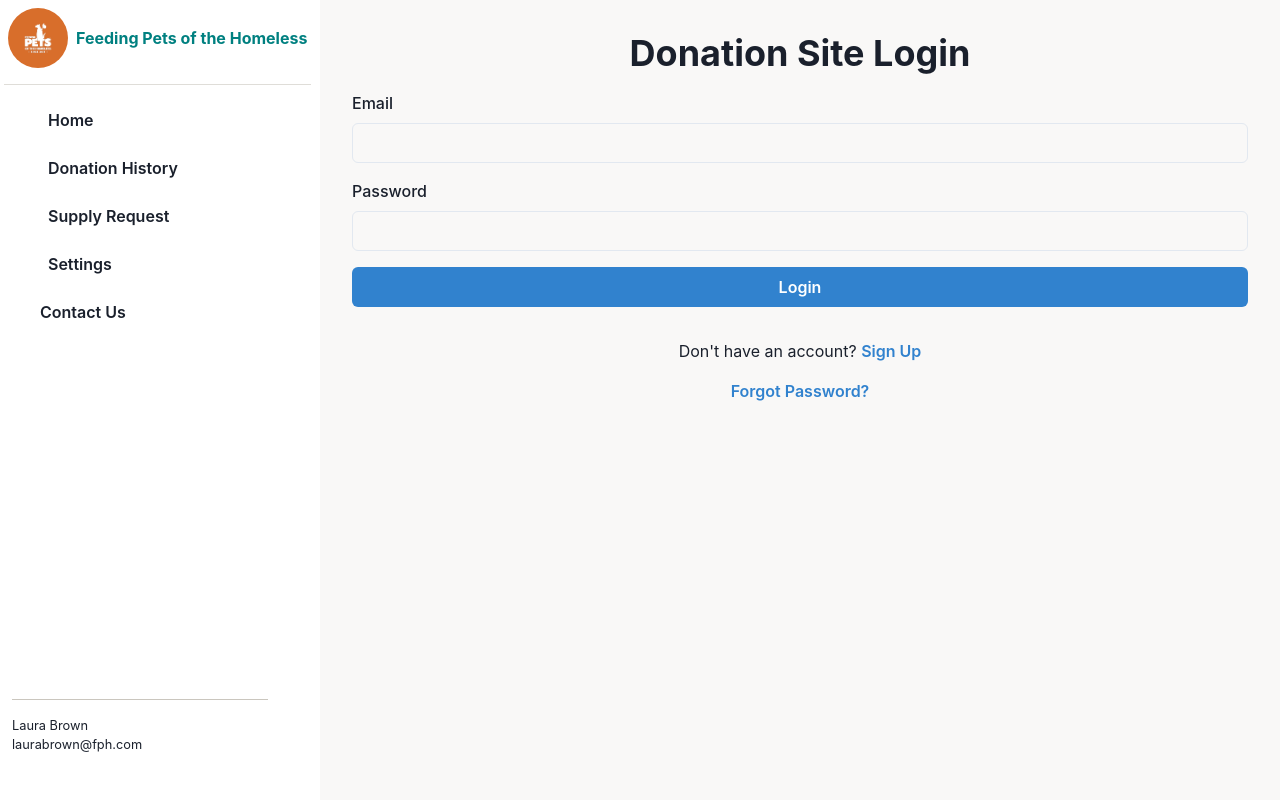
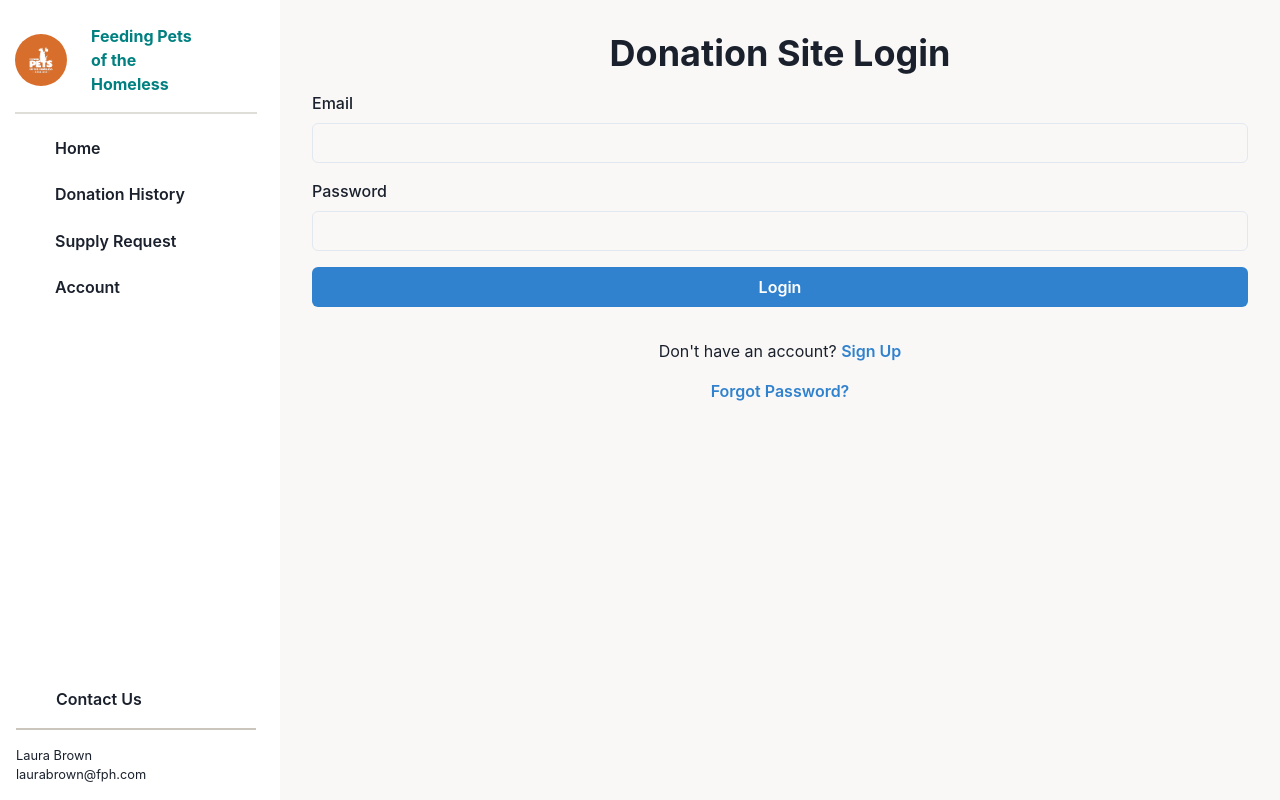
Before and after one commit to ctc-uci/fph-frontend, a React (Vite) app: page /LoginBusiness in a window 1280 px wide. Built offline with nearby package versions, Linux system fonts and the light colour scheme; no server answers; some icons are missing.

Commit message:
89 sidebar submit donation (#95)
* added spacing next to contact us

* Rerouted button

* sidebar better

---------

Co-authored-by: David <david.gershony.7@gmail.com>

```diff
--- a/src/components/Sidebar/Sidebar.jsx
+++ b/src/components/Sidebar/Sidebar.jsx
@@ -21,14 +21,14 @@ function Sidebar({ isAdmin }) {
     { name: 'Home', path: '/BusinessDashboard', icon: 'home-smile' },
     { name: 'Donation History', path: '/BusinessDonationTrackingForm', icon: 'heart-circle' },
     { name: 'Supply Request', path: '/ContactUs', icon: 'package' },
-    { name: 'Settings', path: '/EditContactInformation', icon: 'cog' },
+    { name: 'Account', path: '/EditContactInformation', icon: 'user' },
   ];
 
   const adminList = [
     { name: 'Home', path: '/AdminDashboard', icon: 'home-smile' },
     { name: 'Donation Tracking', path: '/DonationTrackingTable', icon: 'building-house' },
     { name: 'Donation Items', path: '/DonationItemsTable', icon: 'heart-circle' },
-    { name: 'Settings', path: '/EditContactInformation', icon: 'cog' },
+    { name: 'Account', path: '/EditContactInformation', icon: 'user' },
   ];
 
   const navigate = useNavigate();
@@ -51,25 +51,40 @@ function Sidebar({ isAdmin }) {
   return (
     <ChakraProvider>
       <>
-        <Flex width="40vh">
-          <VStack>
-            <HStack marginLeft="1vh" marginTop="1vh">
+        <Flex width="35vh">
+          <VStack marginLeft="-2vh" justifyContent={'space-between'}>
+            <Flex flexDirection="column">
+              <HStack marginTop="3vh">
                 <Image
+                  marginLeft="3vh"
+                  marginRight="2vh"
                   borderRadius="full"
-                boxSize="7.5vh"
+                  boxSize="6.5vh"
                   src={fphLogo}
                   alt="FPH Logo"
-                style={{ position: 'relative', top: '0', left: '0' }}
                 />
-              <Text color="teal" fontWeight="bold">
+                <Text color="teal" width="13vh" fontWeight="bold">
                   Feeding Pets of the Homeless
                 </Text>
               </HStack>
-            <Divider marginLeft="1vh" marginTop="1vh" marginBottom="1vh" borderColor={'#CAC6BE'} />
+              <Divider
+                borderWidth="1.5px"
+                width="30vh"
+                marginTop="2vh"
+                marginLeft="3vh"
+                marginBottom="1vh"
+                borderColor={'#CAC6BE'}
+              />
 
               {navList.map(item => (
                 <Link to={item.path} key={item.name} style={{ width: '100%', display: 'block' }}>
-                <Button width="full" justifyContent="flex-start" variant="ghost">
+                  <Button
+                    marginLeft="2vh"
+                    marginTop="0.8vh"
+                    width="full"
+                    justifyContent="flex-start"
+                    variant="ghost"
+                  >
                     {/* Make sure box-icon is a valid component */}
                     <box-icon
                       type="regular"
@@ -80,40 +95,56 @@ function Sidebar({ isAdmin }) {
                   </Button>
                 </Link>
               ))}
-
+            </Flex>
+            <Flex width="35vh" flexDirection="column">
+              <VStack>
                 {!isAdmin && (
                   <Link to={'/ContactUs'} style={{ width: '100%', display: 'block' }}>
-                <Button width="full" justifyContent="flex-start" variant="ghost">
-                  <box-icon type="regular" name="help-circle"></box-icon>
+                    <Button
+                      width="full"
+                      marginLeft="3vh"
+                      justifyContent="flex-start"
+                      variant="ghost"
+                      as="footer"
+                    >
+                      <box-icon
+                        type="regular"
+                        name="help-circle"
+                        style={{ marginRight: '0.5rem' }}
+                      ></box-icon>
                       Contact Us
                     </Button>
                   </Link>
                 )}
 
-            <Box
+                <HStack
+                  width="30vh"
                   as="footer"
                   py="4"
                   textAlign="left"
-              marginLeft="3"
-              borderTop="1px solid"
+                  marginLeft="3vh"
+                  borderTop="2px solid"
                   borderColor={'#CAC6BE'}
-              position="fixed"
                   bottom="0"
                   left="0"
-              width="20%"
+                  justifyContent={'space-between'}
                 >
+                  <Box>
                     <Text fontSize="0.8rem">Laura Brown</Text>
                     <Text fcolor={'#CAC6BE'} fontSize="0.8rem">
                       laurabrown@fph.com
                     </Text>
+                  </Box>
                   <box-icon
                     type="regular"
                     color={'#857A6D'}
-                style={{ marginLeft: '30vh', cursor: 'pointer' }}
+                    style={{ cursor: 'pointer' }}
                     name="log-out"
                     onClick={authLogout}
                   ></box-icon>
-            </Box>
+                </HStack>
+              </VStack>
+            </Flex>
           </VStack>
         </Flex>
       </>
--- a/src/components/ViewBusiness/ViewBusiness.jsx
+++ b/src/components/ViewBusiness/ViewBusiness.jsx
@@ -418,7 +418,15 @@ const ViewBusiness = () => {
                         <Text fontSize="xs" as="b" mt="3">
                           OR
                         </Text>
-                        <Button size="xs" colorScheme="teal" variant="link" ml="3" mt="3" as="b">
+                        <Button
+                          size="xs"
+                          onClick={() => navigate('/BusinessDonationTrackingForm')}
+                          colorScheme="teal"
+                          variant="link"
+                          ml="3"
+                          mt="3"
+                          as="b"
+                        >
                           Manually submit form <ArrowForwardIcon />
                         </Button>
                       </Flex>
```
Lines whose indentation alone changed are shown as unchanged.
